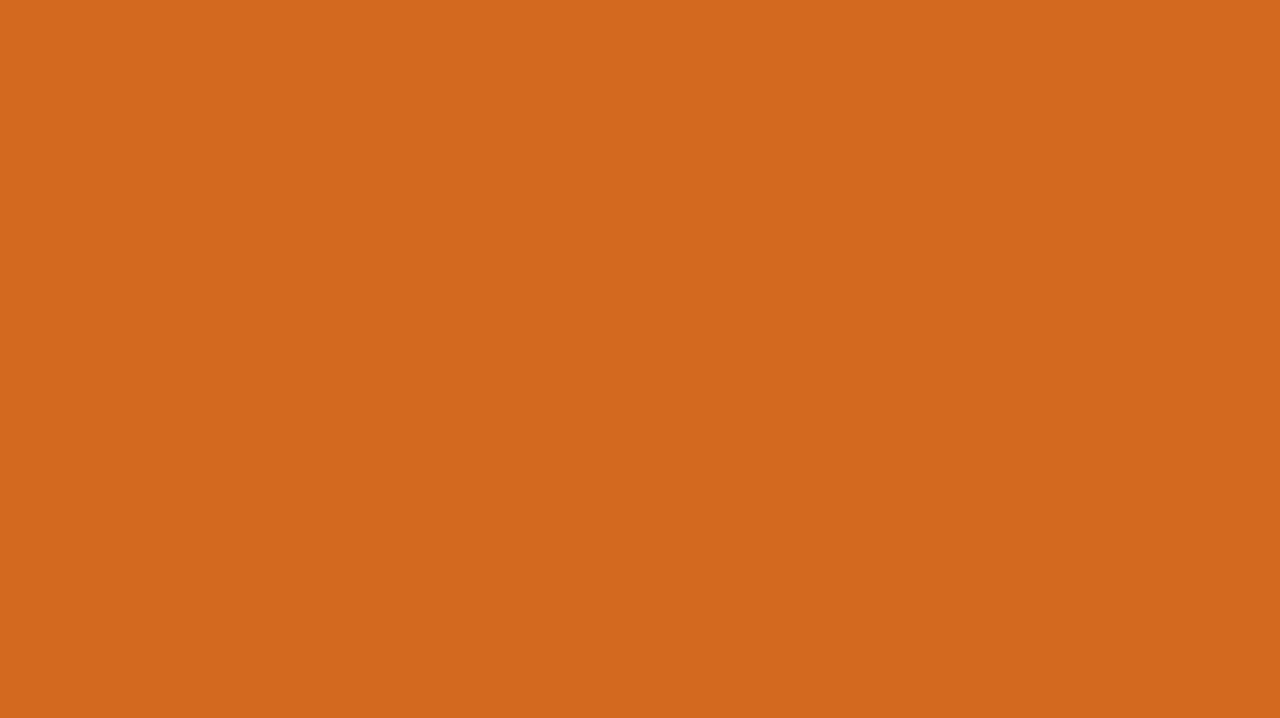
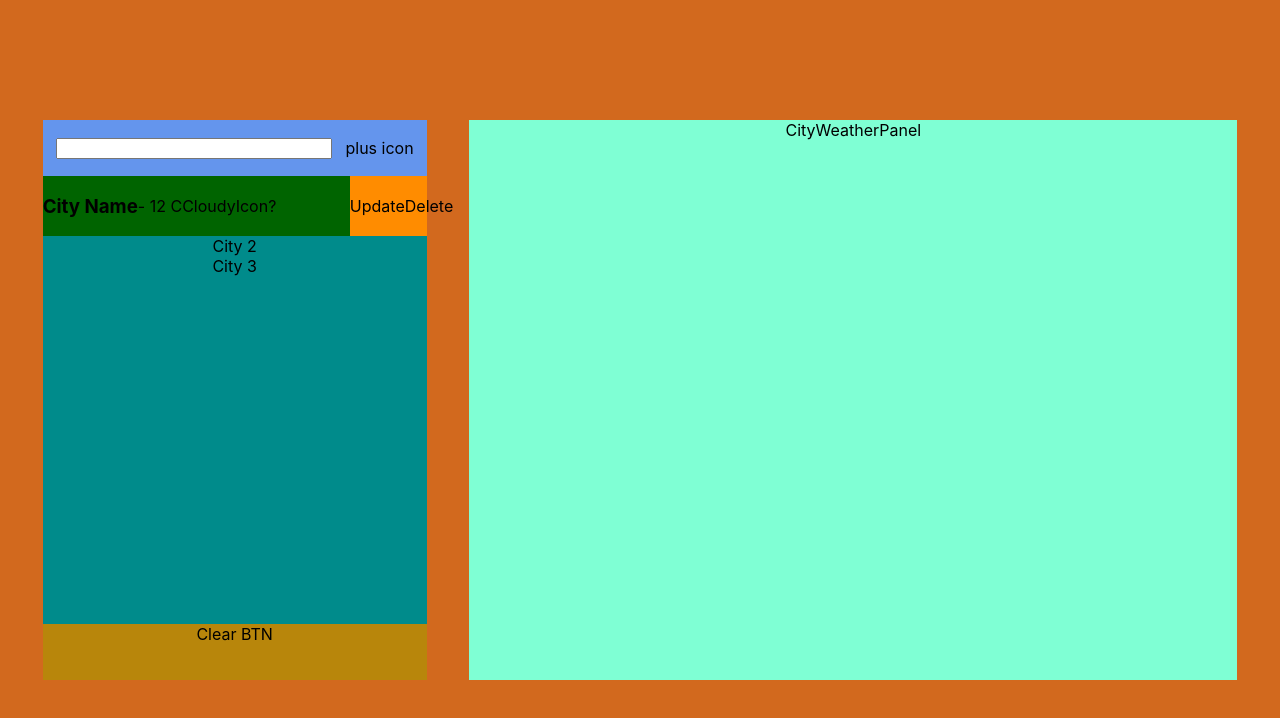
Before and after one commit to paulZakharovmnt/iqvia-test, a React (Create React App) app: page / in a window 1280 px wide. Shown: the top 718 px of the page. Built offline with nearby package versions, Linux system fonts and the light colour scheme.

Commit message:
Add fetch function and states

```diff
--- a/src/App.js
+++ b/src/App.js
@@ -1,7 +1,35 @@
+import { useState, useEffect } from "react";
 import "./App.css";
+import CitySearchPanel from "./components/CitySearch/CitySearchPanel";
+import CityWeatherPanel from "./components/CityWeather/CityWeatherPanel";
 
 function App() {
-  return <div className="App"></div>;
+  const apiKey = "c51223c219d6aec8cb8c5210449bd859";
+  const weatherApi = "http://api.openweathermap.org/data/2.5/weather";
+
+  const [citiesAllIds, setCitiesAllIds] = useState([]);
+  const [citiesById, setCitiesById] = useState(null);
+
+  const getCityWeatherClick = (inputCity) => {
+    fetch(`${weatherApi}?q=${inputCity}&appid=${apiKey}`)
+      .then((resp) => resp.json())
+      .then((result) => {
+        setCitiesAllIds([...citiesAllIds, result.name]);
+        const citiesByIdCopy = { ...citiesById };
+        citiesByIdCopy[result.name] = result;
+        // console.log(citiesByIdCopy);
+      });
+  };
+  return (
+    <div className="App">
+      <CitySearchPanel
+        citiesAllIds={citiesAllIds}
+        citiesById={citiesById}
+        getCityWeatherClick={getCityWeatherClick}
+      />
+      <CityWeatherPanel />
+    </div>
+  );
 }
 
 export default App;
```
